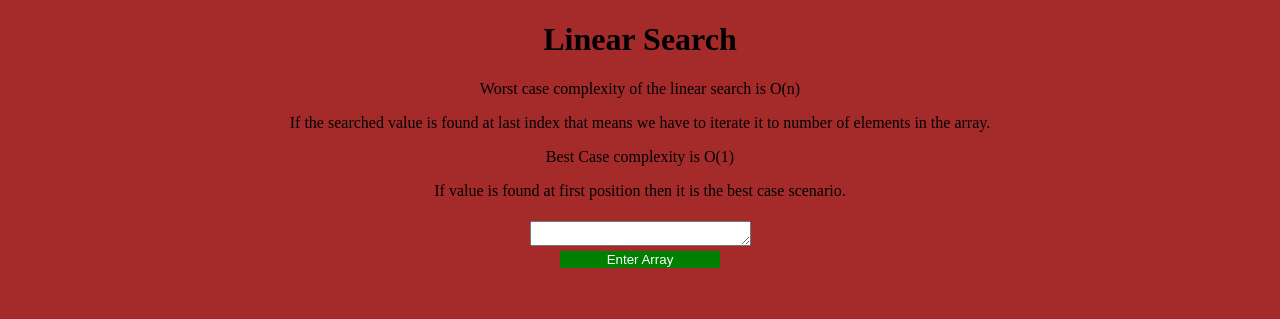
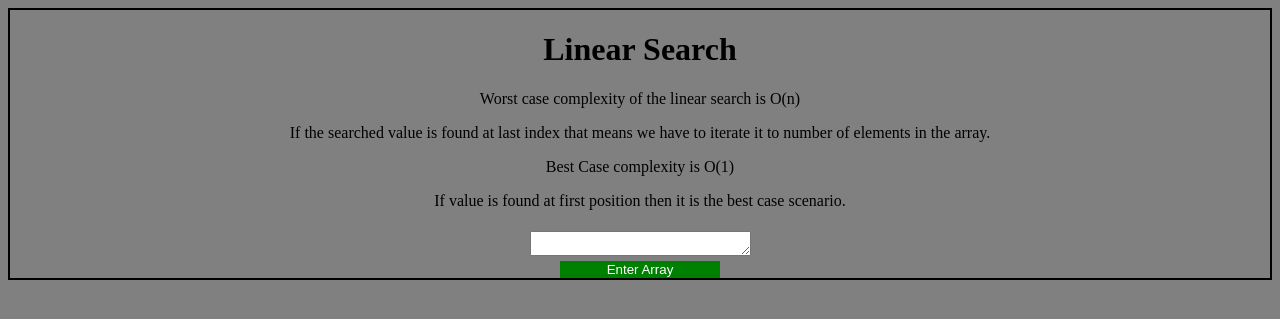
Before and after one commit to lokeshningania/django_algos_app, a Django app: page /search/linear in a window 1280 px wide. Shown: the top 319 px of the page. Run offline with Django 3.2, Linux system fonts and the light colour scheme.

Commit message:
changes made on Mon Mar 29 21:48:29 IST 2021

```diff
--- a/searchingalgos/static/css/linearsearch.css
+++ b/searchingalgos/static/css/linearsearch.css
@@ -1,8 +1,9 @@
 body{
-    background-color: brown;
+    background-color: grey;
 }
 .details{
     text-align: center;
+    border: black solid 2px;
 }
 
 #submit{
--- a/searchingalgos/templates/searchingalgos/linearsearch/index.html
+++ b/searchingalgos/templates/searchingalgos/linearsearch/index.html
@@ -18,6 +18,7 @@
         <h1 id="printarray"> </h1>
 
         <form action='linear/performlinearsearch' method="GET">
+
             <textarea name="array" id="array" cols="20" rows="1" oninput="printarray(this.value)"></textarea><br>
             <button id="submit" type="submit">Enter Array</button>
         </form>
```
Also changed, not shown: 5 other files.
